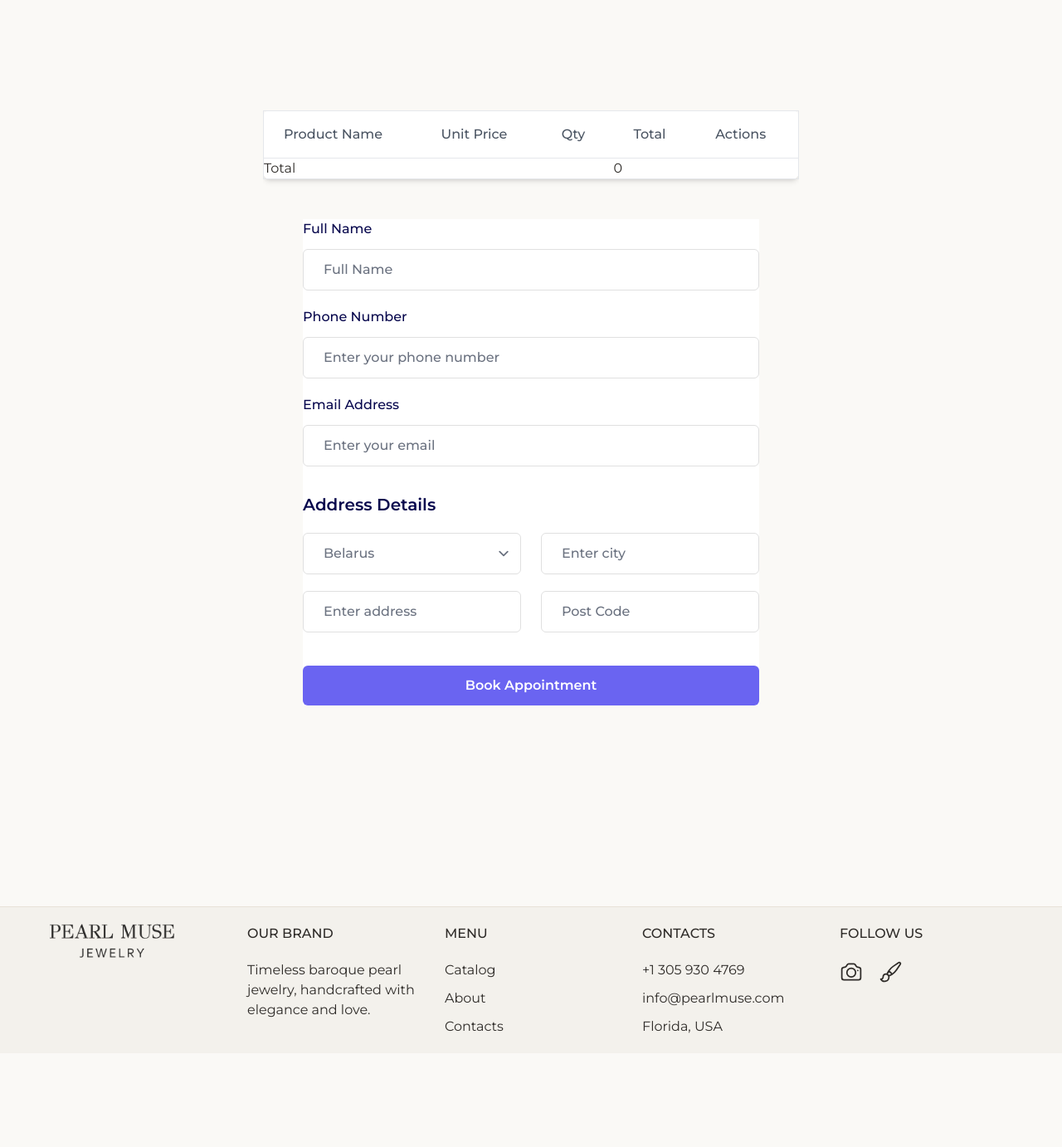
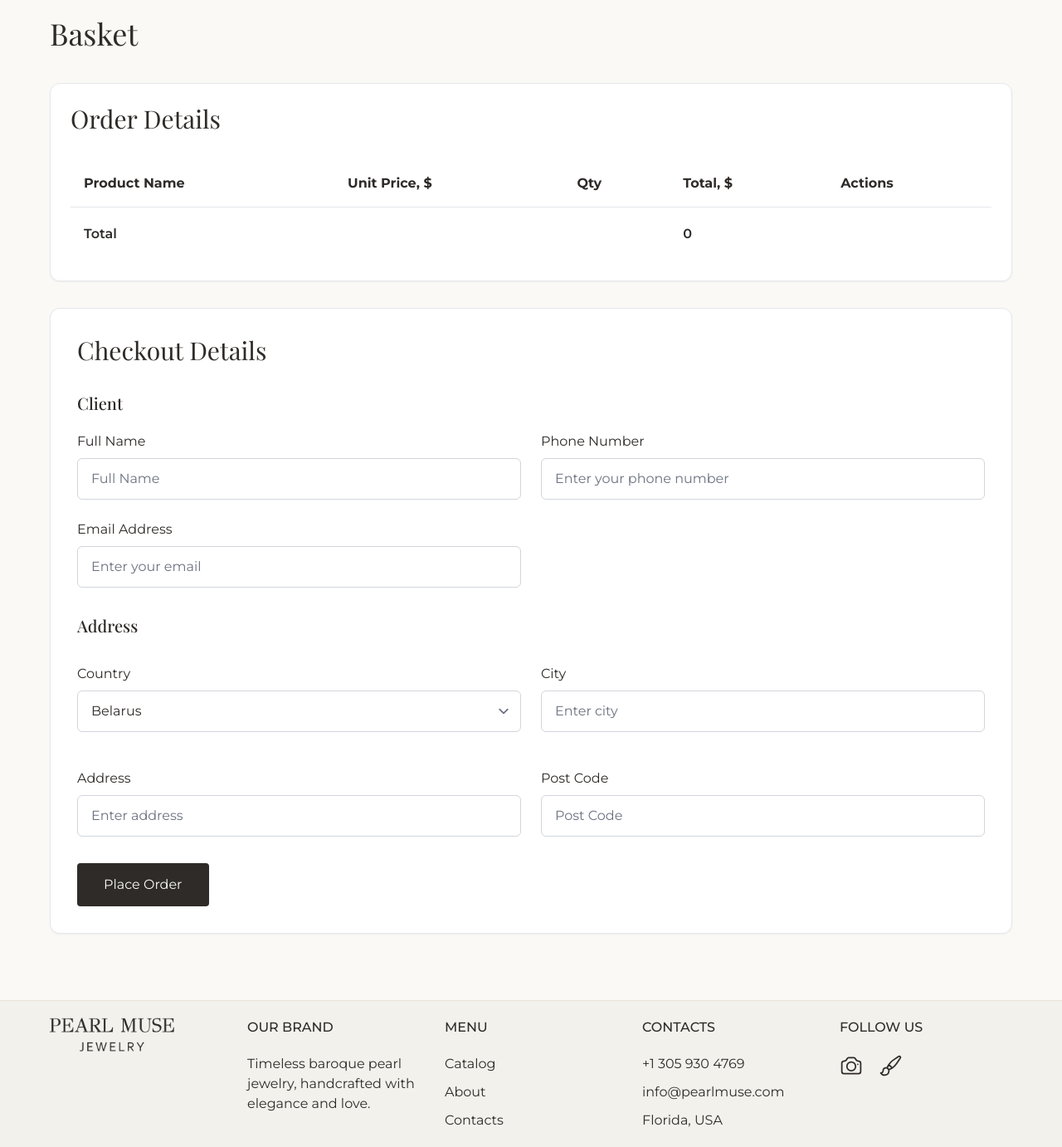
Before and after one commit to voevodovaj/pearlmuse, a Laravel app: page /basket in a window 1280 px wide. Shown: the part 156-1538 px from the top of the page at 83% size. Before the commit the page ends 1401 px from the top, so only its background shows below. Run offline with Laravel 12, Linux system fonts and the light colour scheme; style sheets or scripts are compiled from the project's sources; some web fonts are replaced.

Commit message:
Update shopping basket layout and styling

```diff
--- a/public/styles/style.css
+++ b/public/styles/style.css
@@ -36,6 +36,25 @@ h3 {
     font-family: "Playfair Display", serif;
     font-weight: 400;
 }
+
+.main-button {
+    display: inline-block;
+    padding: 14px 32px;
+    background-color: #2e2b28;
+    color: #faf9f6;
+    text-decoration: none;
+    border-radius: 4px;
+    transition: background-color 0.3s ease,
+        transform 0.3s ease;
+
+}
+
+.main-button:hover {
+    background-color: #a8844d;
+    transform: scale(1.1);
+
+}
+
 
 .catalog-main-button-icon {
     display: inline-flex;
--- a/resources/views/basket.blade.php
+++ b/resources/views/basket.blade.php
@@ -28,134 +28,170 @@
 </div>
 
 <section>
-    <div class="px-8 py-24 mx-auto md:px-12 lg:px-32 max-w-screen-xl">
+    <div class="wrapper">
+
+        <h1 class="text-4xl text-left mb-10">
+            Basket
+        </h1>
 
 
-<div class="flex items-center justify-center h-screen">
+
+        <div class="bg-white rounded-xl shadow-sm border border-gray-200 p-6 mb-8">
             <div class="overflow-x-auto">
-        <table class="w-full bg-white shadow-md rounded-lg border border-gray-200">
+                <h2 class="text-3xl mb-8">
+                    Order Details
+                </h2>
+                <table class="w-full min-w-[600px]">
                     <thead>
                         <tr class="border-b">
-                    <th class="px-6 py-4 text-left text-gray-600 font-medium">Product Name</th>
-                    <th class="px-6 py-4 text-left text-gray-600 font-medium">Unit Price</th>
-                    <th class="px-6 py-4 text-left text-gray-600 font-medium">Qty</th>
-                    <th class="px-6 py-4 text-left text-gray-600 font-medium">Total</th>
-                    <th class="px-6 py-4 text-left text-gray-600 font-medium">Actions</th>
+                            <th class="px-4 py-4 text-left">Product Name</th>
+                            <th class="px-4 py-4 text-left">Unit Price, $</th>
+                            <th class="px-4 py-4 text-left">Qty</th>
+                            <th class="px-4 py-4 text-left">Total, $</th>
+                            <th class="px-4 py-4 text-left">Actions</th>
                         </tr>
                     </thead>
                     <tbody>
                         @php
                         $total = 0;
                         @endphp
-                @foreach($products as $product);
+                        @foreach($products as $product)
                         @php
                         $sum = $product[1]*$product[2];
                         $total += $sum;
                         @endphp
-                <tr class="border-b">
-                    <td class="px-6 py-4 flex items-center gap-4">
-                        <img src="{{asset('storage/'.$product[0]->picture)}}" alt="Product" class="w-12 h-12 rounded-md">
-                        <div>
-                            <p class="text-gray-800 font-medium">{{$product[0]->name}}</p>
+                        <tr class="border-b border-gray-200">
+                            <td class="px-4 py-5">
+                                <div class="flex items-center gap-4">
+                                    <img
+                                        src="{{ asset('storage/'.$product[0]->picture) }}"
+                                        alt="{{ $product[0]->name }}"
+                                        class="w-16 h-16 object-cover rounded-md">
 
+                                    <span class="font-medium">
+                                        {{ $product[0]->name }}
+                                    </span>
                                 </div>
                             </td>
-                    <td class="px-6 py-4">{{$product[1]}}</td>
-                    <td class="px-6 py-4">{{$product[2]}}</td>
-                    <td class="px-6 py-4 font-semibold text-gray-900">{{$sum}}</td>
-                    <td><a href="{{asset('product_cookie_del/'.$product[0]->id)}}">&times;</a></td>
+                            <td class="px-4 py-5">{{$product[1]}}</td>
+                            <td class="px-4 py-5">{{$product[2]}}</td>
+                            <td class="px-4 py-5 font-medium">{{$sum}}</td>
+                            <td class="px-4 py-5">
+                                <a href="{{asset('product_cookie_del/'.$product[0]->id)}}"
+                                    class="text-gray-500 hover:text-[#a8844d] text-4xl"
+                                    aria-label="Remove product">
+                                    &times;</a>
+                            </td>
                         </tr>
                         @endforeach
                         <tr>
-       <td colspan="3">
+                            <td colspan="3" class="px-4 py-5 font-semibold">
                                 <p>Total</p>
                             </td>
-       <td>
+                            <td class="px-4 py-5 font-semibold">
                                 {{$total}}
                             </td>
+                            <td></td>
                         </tr>
                     </tbody>
                 </table>
+            </div>
+        </div>
 
-<div class="flex justify-center p-12">
-    <!-- Author: FormBold Team -->
-    <div class="mx-auto w-full max-w-[550px] bg-white">
+        <div class="bg-white rounded-xl shadow-sm border border-gray-200 p-8">
+
+            <h2 class="text-3xl mb-8">
+                Checkout Details
+            </h2>
+            <h3 class="text-xl font-medium mt-8 mb-5">
+                Client
+            </h3>
+
             <form method="post" action="{{asset('order')}}">
                 @csrf
-            <div class="mb-5">
-                <label for="name" class="mb-3 block text-base font-medium text-[#07074D]">
+                <div class="grid grid-cols-1 sm:grid-cols-2 gap-6">
+                    <div>
+                        <label for="username" class="block mb-2">
                             Full Name
                         </label>
                         <input type="text" name="username" id="username" placeholder="Full Name"
-                    class="w-full rounded-md border border-[#e0e0e0] bg-white py-3 px-6 text-base font-medium text-[#6B7280] outline-none focus:border-[#6A64F1] focus:shadow-md" />
+                            class="w-full rounded-md border border-gray-300 px-4 py-3 focus:border-[#a8844d] focus:outline-none" />
                     </div>
-            <div class="mb-5">
-                <label for="phone" class="mb-3 block text-base font-medium text-[#07074D]">
+
+                    <div>
+                        <label for="phone" class="block mb-2">
                             Phone Number
                         </label>
                         <input type="text" name="phone" id="phone" placeholder="Enter your phone number"
-                    class="w-full rounded-md border border-[#e0e0e0] bg-white py-3 px-6 text-base font-medium text-[#6B7280] outline-none focus:border-[#6A64F1] focus:shadow-md" />
+                            class="w-full rounded-md border border-gray-300 px-4 py-3 focus:border-[#a8844d] focus:outline-none" />
                     </div>
-            <div class="mb-5">
-                <label for="email" class="mb-3 block text-base font-medium text-[#07074D]">
+
+                    <div>
+                        <label for="email" class="block mb-2">
                             Email Address
                         </label>
                         <input type="email" name="email" id="email" placeholder="Enter your email"
-                    class="w-full rounded-md border border-[#e0e0e0] bg-white py-3 px-6 text-base font-medium text-[#6B7280] outline-none focus:border-[#6A64F1] focus:shadow-md" />
+                            class="w-full rounded-md border border-gray-300 px-4 py-3 focus:border-[#a8844d] focus:outline-none" />
+                    </div>
+
+                </div>
+
+                <h3 class="text-xl font-medium mt-8 mb-5">
+                    Address
+                </h3>
+
+                <div class="grid grid-cols-1 sm:grid-cols-2 gap-6">
+
+                    <div class="mb-5 pt-3">
+                        <label for="country" class="block mb-2">
+                            Country
+                        </label>
+                        <select id="country" name="country" class="w-full rounded-md border border-gray-300 px-4 py-3 focus:border-[#a8844d] focus:outline-none">
+                            <option value="belarus">Belarus</option>
+                            <option value="russia">Russia</option>
+                        </select>
                     </div>
 
 
 
                     <div class="mb-5 pt-3">
-                <label class="mb-5 block text-base font-semibold text-[#07074D] sm:text-xl">
-                    Address Details
+                        <label for="city" class="block mb-2">
+                            City
                         </label>
-                <div class="-mx-3 flex flex-wrap">
-                    <div class="w-full px-3 sm:w-1/2">
-                        <div class="mb-5">
-                            <select id="country" name="country" class="w-full rounded-md border border-[#e0e0e0] bg-white py-3 px-6 text-base font-medium text-[#6B7280] outline-none focus:border-[#6A64F1] focus:shadow-md">
-                                <option value="belarus">Belarus</option>
-                                <option value="russia">Russia</option>
-                            </select>
-                        </div>
-                    </div>
-                    <div class="w-full px-3 sm:w-1/2">
-                        <div class="mb-5">
                         <input type="text" name="city" id="city" placeholder="Enter city"
-                                class="w-full rounded-md border border-[#e0e0e0] bg-white py-3 px-6 text-base font-medium text-[#6B7280] outline-none focus:border-[#6A64F1] focus:shadow-md" />
-                        </div>
-                    </div>
-                    <div class="w-full px-3 sm:w-1/2">
-                        <div class="mb-5">
-                            <input type="text" name="address" id="address" placeholder="Enter address"
-                                class="w-full rounded-md border border-[#e0e0e0] bg-white py-3 px-6 text-base font-medium text-[#6B7280] outline-none focus:border-[#6A64F1] focus:shadow-md" />
-                        </div>
-                    </div>
-                    <div class="w-full px-3 sm:w-1/2">
-                        <div class="mb-5">
-                            <input type="text" name="post_code" id="post_code" placeholder="Post Code"
-                                class="w-full rounded-md border border-[#e0e0e0] bg-white py-3 px-6 text-base font-medium text-[#6B7280] outline-none focus:border-[#6A64F1] focus:shadow-md" />
-                        </div>
-                    </div>
-                </div>
+                            class="w-full rounded-md border border-gray-300 px-4 py-3 focus:border-[#a8844d] focus:outline-none" />
                     </div>
 
                     <div>
+                        <label for="address" class="block mb-2">
+                            Address
+                        </label>
+
+                        <input type="text" name="address" id="address" placeholder="Enter address"
+                            class="w-full rounded-md border border-gray-300 px-4 py-3 focus:border-[#a8844d] focus:outline-none" />
+                    </div>
+
+
+                    <div>
+                        <label for="post_code" class="block mb-2">
+                            Post Code
+                        </label>
+
+                        <input type="text" name="post_code" id="post_code" placeholder="Post Code"
+                            class="w-full rounded-md border border-gray-300 px-4 py-3 focus:border-[#a8844d] focus:outline-none" />
+                    </div>
+
+                </div>
+                <div class="mt-8">
                     <button
-                    class="hover:shadow-form w-full rounded-md bg-[#6A64F1] py-3 px-8 text-center text-base font-semibold text-white outline-none">
-                    Book Appointment
+                        type="submit"
+                        class="main-button">
+                        Place Order
                     </button>
                 </div>
             </form>
         </div>
     </div>
-
-    </div>
-</div>
-
-
-
-    </div>
 </section>
 
 @endsection
```
Lines whose indentation alone changed are shown as unchanged.
